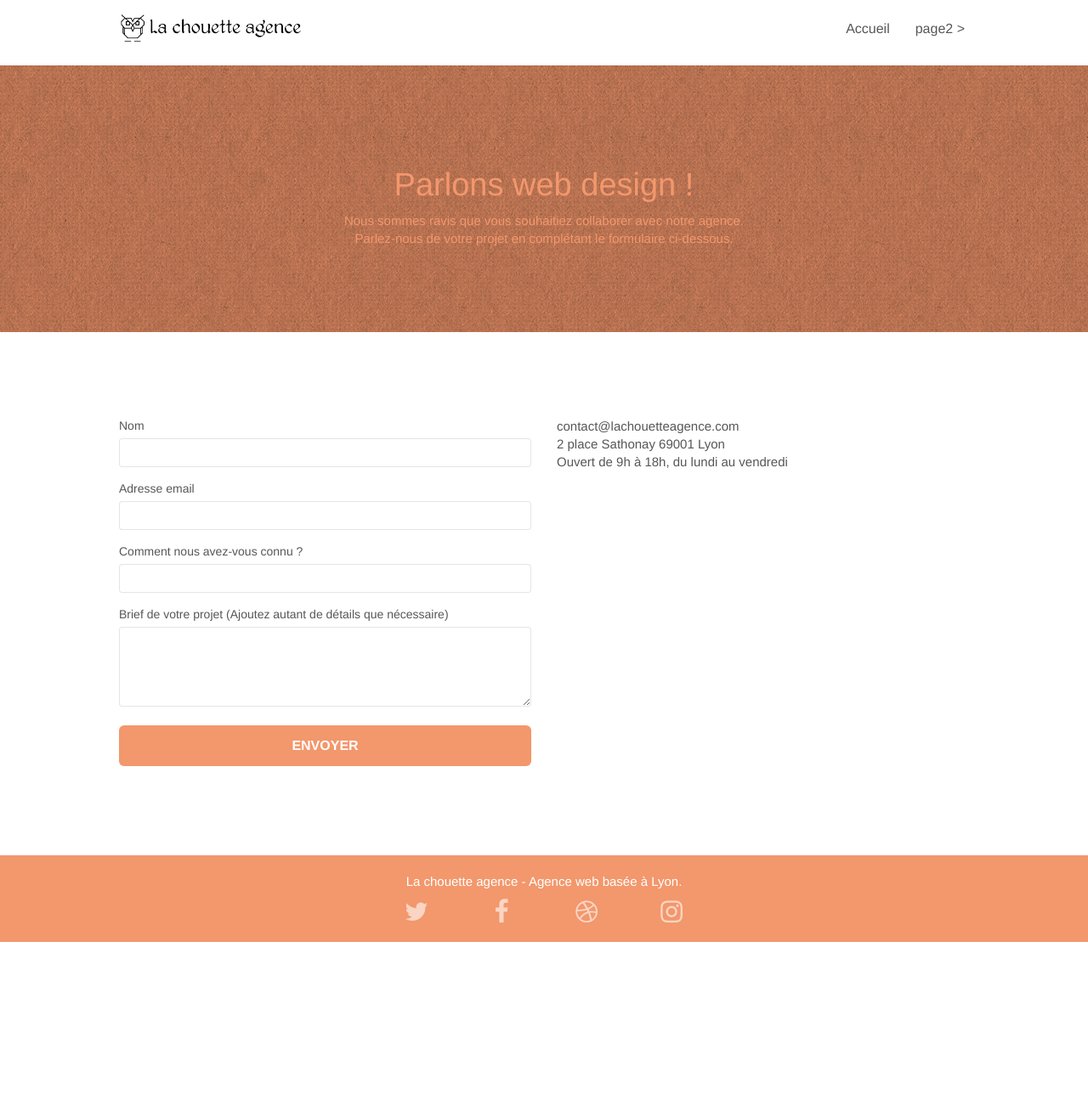
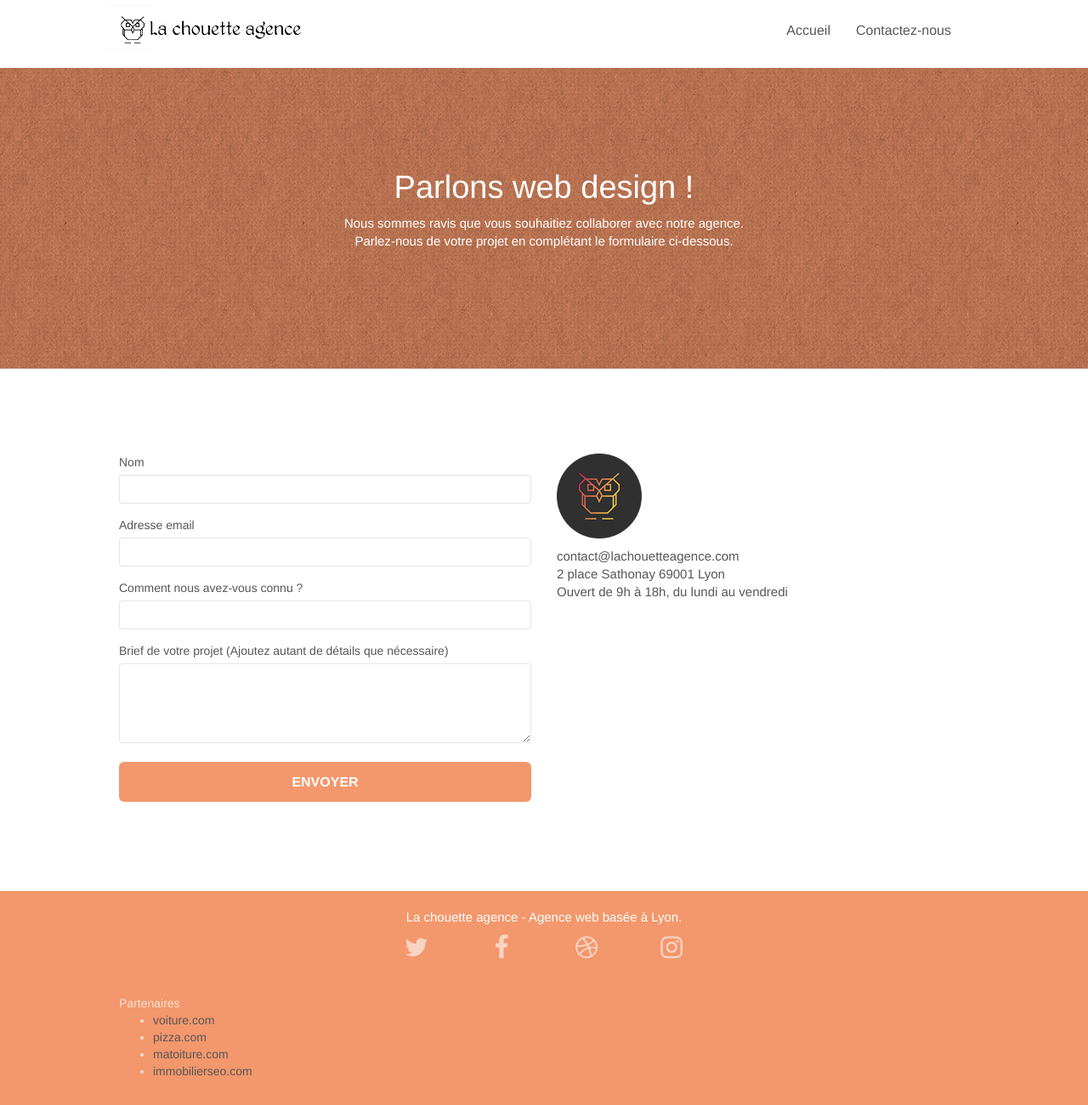
Before and after one commit to Nalvac/P4-La-chouette-agence, a plain HTML site: page page2.html in a window 1280 px wide. Shown: the part 15-1316 px from the top of the page at 85% size. Before the commit the page ends 1124 px from the top, so only its background shows below. Drawn offline with nearby package versions, Linux system fonts and the light colour scheme; files that its build step writes are made by us from their sources; a script that the page names is missing.

Commit message:
Correction-appel-fichier-stylesheet

```diff
--- a/page2.html
+++ b/page2.html
@@ -7,10 +7,10 @@
     <meta name="viewport" content="width=device-width, initial-scale=1.0, viewport-fit=cover">
     <link rel="shortcut icon" type="image/png" href="favicon.jpg">
 
-	<link rel="stylesheet" type="text/css" href="./css/bootstrap.min.css">
+	<link rel="stylesheet" type="text/css" href="./css/bootstrap.css">
 	<link rel="stylesheet" type="text/css" href="style.css">
-	<link rel="stylesheet" type="text/css" href="./css/font-awesome.min.css">
-	<link rel="stylesheet" type="text/css" href="./css/et-line.min.css">
+	<link rel="stylesheet" type="text/css" href="./css/font-awesome.css">
+	<link rel="stylesheet" type="text/css" href="./css/et-line.css">
 
 
 	<script src="./js/jquery-2.1.0.min.js"></script>
@@ -18,7 +18,7 @@
 	<script src="./js/blocs.min.js"></script>
 	<script src="./js/jqBootstrapValidation.js"></script>
 	<script src="./js/formHandler.js"></script>
-    <title>page2</title>
+    <title>Contactez-nous</title>
 
 
 <!-- Analytics -->
@@ -33,9 +33,15 @@
 <!-- bloc-0 -->
 <div class="bloc bgc-white l-bloc " id="bloc-0">
 	<div class="container bloc-sm">
+
 		<nav class="navbar row">
 			<div class="navbar-header">
-				<a class="navbar-brand" href="index.html"><img src="img/la-chouette-agence.png" alt="atlanta web design logo" height="40" /></a>
+				<div class="keywords" style="color:#cccccc;font-size:1px;">Agence web à paris, stratégie web, web design, illustrations, design de site web, site web, web, internet, site internet, site</div>
+				<title>La chouette agence de Web design</title>
+				<meta name="description" content="La chouette agence, meilleur agence web design à Lyon">
+				<meta name="robots" content="index,follow">
+				<a class="navbar-brand" href="index.html"><img src="img/la-chouette-agence.png" alt="paris web design logo agence web meilleure agence" height="40" /></a>
+				<div class="keywords" style="color:#cccccc;font-size:1px;">Agence web à paris, stratégie web, web design, illustrations, design de site web, site web, web, internet, site internet, site</div>
 				<button id="nav-toggle" type="button" class="ui-navbar-toggle navbar-toggle" data-toggle="collapse" data-target=".navbar-1">
 					<span class="sr-only">Toggle navigation</span><span class="icon-bar"></span><span class="icon-bar"></span><span class="icon-bar"></span>
 				</button>
@@ -48,7 +54,7 @@
 					<li>
 					</li>
 					<li>
-						<a href="page2.html">page2 &gt;</a>
+						<a href="page2.html">Contactez-nous</a>
 					</li>
 				</ul>
 			</div>
@@ -62,10 +68,10 @@
 	<div class="container bloc-lg">
 		<div class="row">
 			<div class="col-sm-12">
-				<h1 class="text-center hero-bloc-text tc-white">
+				<h1 class="text-center hero-bloc-text white">
 					Parlons web design !
 				</h1>
-				<p class="text-center mg-lg tc-white tight-width-whitespace">
+				<p class="text-center mg-lg  white">
 					Nous sommes ravis que vous souhaitiez collaborer avec notre agence.<br>
 					Parlez-nous de votre projet en complétant le formulaire ci-dessous.
 				</p>
@@ -110,6 +116,9 @@
 				</form>
 			</div>
 			<div class="col-sm-6">
+				<img src="img/logo.png" class=" image-resize-mode" width="100" alt="La chouette agence, agence web paris, création logo paris" />
+				<p></p>
+
 				<p>
 					contact@lachouetteagence.com<br>2 place Sathonay 69001 Lyon<br>Ouvert de 9h à 18h, du lundi au vendredi<br>
 				</p>
@@ -124,6 +133,8 @@
 <!-- ScrollToTop Button END-->
 
 
+<!-- Footer - bloc-8 -->
+<footer>
 <!-- Footer - bloc-8 -->
 <div class="bloc bgc-atomic-tangerine d-bloc" id="bloc-8">
 	<div class="container bloc-sm">
@@ -153,14 +164,27 @@
 							<a class="social" href="index.html"><span class="fa fa-instagram icon-md"></span></a>
 						</div>
 					</div>
+					<div class="keywords" style="color:#F3976C;">Agence web à paris, stratégie web, web design, illustrations, design de site web, site web, web, internet, site internet, site</div>
+				</div>
+				<div class="row">
+					<div class="col-sm-12">
+						Partenaires
+							<ul >
+								<li><a href="voiture.com">voiture.com</a></li>
+								<li><a href="pizza.com">pizza.com</a></li>
+								<li><a href="matoiture.com">matoiture.com</a></li>
+								<li><a href="immobilierseo.com">immobilierseo.com</a></li>
+							</ul>
+					</div>
+
 				</div>
 			</div>
 		</div>
 	</div>
 </div>
 <!-- Footer - bloc-8 END -->
-
 </div>
+</footer>
 <!-- Principal conteneur END -->
 
 
--- a/style.css
+++ b/style.css
@@ -317,7 +317,7 @@ a:hover {
 
 .navbar .nav {
     padding-top: 2px;
-    margin-right: -16px;
+    margin-right: 0px;
     float: right;
     z-index: 1;
 }
```
Also changed, not shown: index.html (+3 -3 lines).
